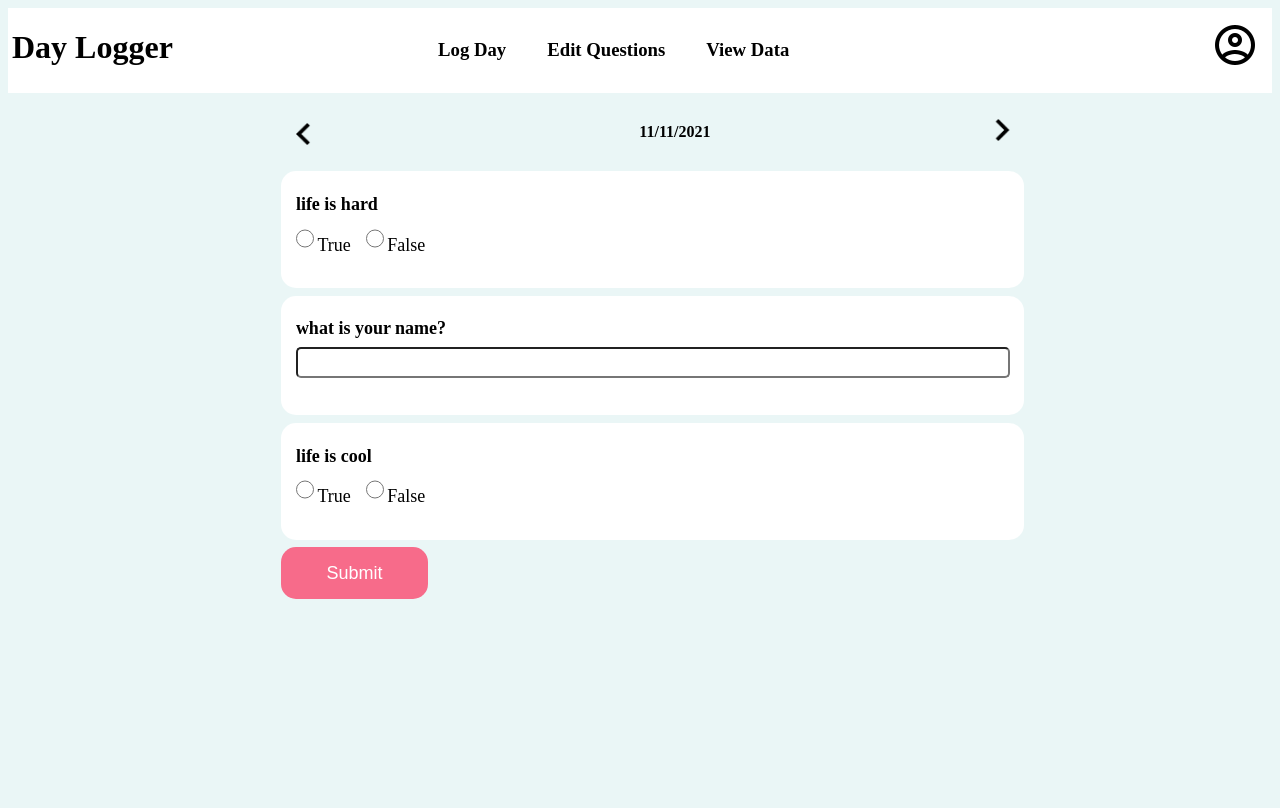
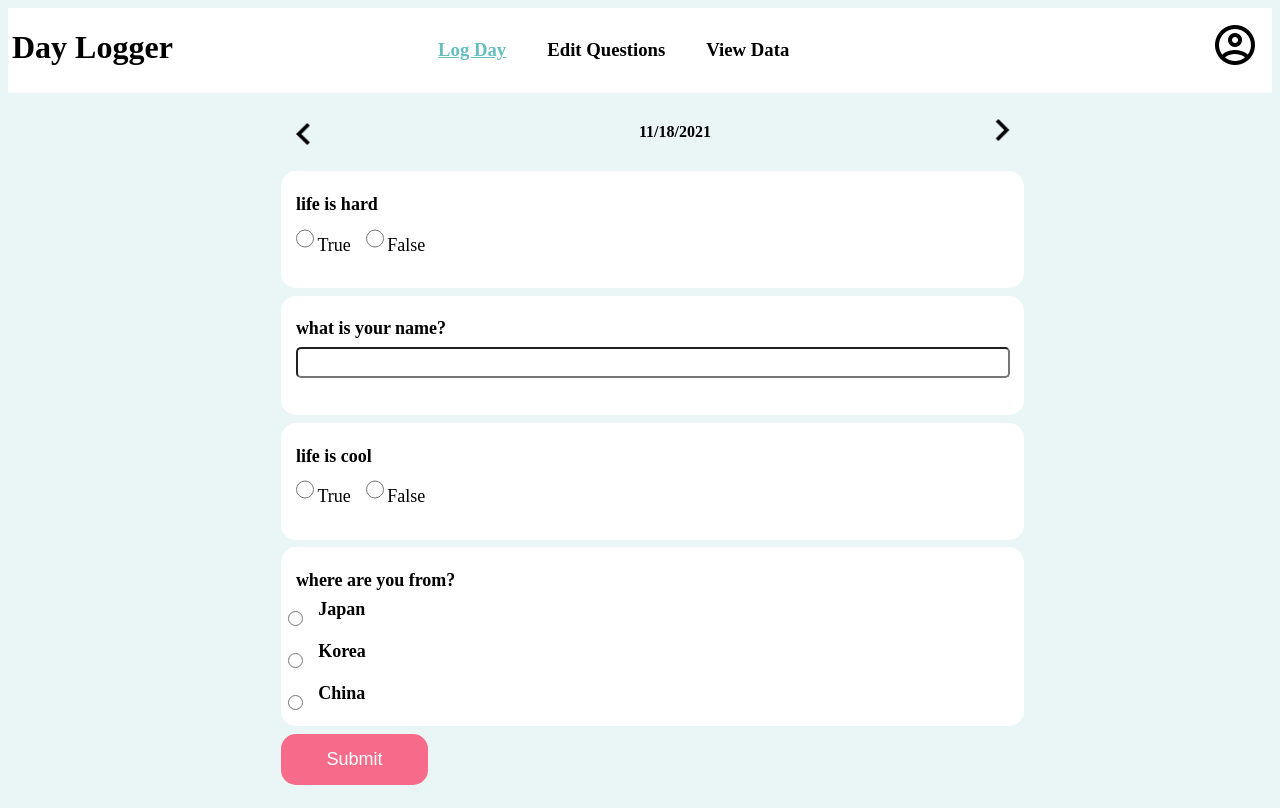
Before and after one commit to minr2kb/cse316-final-project-frontend, a React (Create React App) app: page / in a window 1280 px wide. Built offline with nearby package versions, Linux system fonts and the light colour scheme.

Commit message:
delete button

```diff
--- a/src/App.js
+++ b/src/App.js
@@ -26,14 +26,15 @@ function App() {
 	const [profilePic, setProfilePic] = useState("/profile.png");
 
 	//date
-	const [date, setDate] = useState("11/11/2021");
+	const [date, setDate] = useState(today());
 
 	//question list
 	const [question, setQuestion] = useState(
-		user.question || [
-			{ type: "boolean", content: "life is hard" },
-			{ type: "text", content: "what is your name?" },
-			{ type: "boolean", content: "life is cool" },
+		[
+			{ createdDate:"",questionType: "boolean", questionText: "life is hard", responses:"" },
+			{ createdDate:"",questionType: "text", questionText: "what is your name?", responses:"Kim John" },
+			{ createdDate:"",questionType: "boolean", questionText: "life is cool", responses:""  },
+			{ createdDate:"",questionType: "multipleChoice",questionText: "where are you from?",multipleChoice:["Japan", "Korea", "China"], responses:"" },
 		]
 	);
 
@@ -65,6 +66,23 @@ function App() {
 		setEdit(false);
 	};
 
+	//delete button in edit page
+	const deleteButton = (date)=>{
+		setQuestion(
+			question.filter((q)=>q.createdDate !== date)
+		);
+	}
+
+	//add button in edit page
+	const add = ()=>{
+		const n = {
+			createdDate:"",
+			questionType: "text",
+			questionText: "",
+			responses:"" };
+		  setQuestion([n,...question]);
+	}
+
 	// API
 
 	// profile image input
@@ -92,6 +110,17 @@ function App() {
 		return response.json();
 	}
 
+	//current date format
+
+    function today() {
+		let day = new Date();
+		let year = day.getFullYear();
+		let month = day.getMonth() + 1;
+		let d = day.getDate();
+		return month + "/" + d + "/" + year;
+
+	};
+
 	//return
 
 	return (
@@ -101,6 +130,9 @@ function App() {
 				viewButton={viewButton}
 				editButton={editButton}
 				profileButton={profileButton}
+				logDay={logDay}
+				edit={edit}
+				view={view}
 			/>
 			{logDay && (
 				<Logday
@@ -117,7 +149,13 @@ function App() {
 					setProfilePic={setProfilePic}
 				/>
 			)}
-			{edit && <Edit edit={edit} question={question} />}
+			{edit && (
+				<Edit
+					edit={edit}
+					question={question}
+					deleteButton = {deleteButton}
+				/>
+			)}
 			{view && <View view={view} />}
 		</div>
 	);
--- a/src/components/Edit.js
+++ b/src/components/Edit.js
@@ -3,12 +3,12 @@ import "../css/edit.css";
 
 function Edit(props) {
 	const questionRendering = q => {
-		switch (q?.type) {
+		switch (q?.questionType) {
 			case "boolean":
 				return (
 					<div className="middle">
 						<input
-							value={q?.content}
+							value={q?.questionText}
 							contentEditable="true"
 						></input>
 						<select className="select">
@@ -21,6 +21,7 @@ function Edit(props) {
 							className="delete"
 							alt="delete"
 							src="./delete.png"
+							// onClick = {props.deleteButton(q.createdDate)}
 						/>
 					</div>
 				);
@@ -29,7 +30,7 @@ function Edit(props) {
 				return (
 					<div className="middle">
 						<input
-							value={q?.content}
+							value={q?.questionText}
 							contentEditable="true"
 						></input>
 						<select className="select">
@@ -42,6 +43,7 @@ function Edit(props) {
 							className="delete"
 							alt="delete"
 							src="./delete.png"
+							// onClick = {props.deleteButton(q.createdDate)}
 						/>
 					</div>
 				);
@@ -50,7 +52,7 @@ function Edit(props) {
 				return (
 					<div className="middle">
 						<input
-							value={q?.content}
+							value={q?.questionText}
 							contentEditable="true"
 						></input>
 						<select className="select">
@@ -63,6 +65,7 @@ function Edit(props) {
 							className="delete"
 							alt="delete"
 							src="./delete.png"
+							// onClick = {props.deleteButton(q.createdDate)}
 						/>
 					</div>
 				);
@@ -70,7 +73,7 @@ function Edit(props) {
 			case "multipleChoice":
 				return (
 					<div className="middle">
-						<input value={q.content} contentEditable="true"></input>
+						<input value={q.questionText} contentEditable="true"></input>
 						<select className="select">
 							<option value="1">multiple choice</option>
 							<option value="2">text</option>
@@ -81,6 +84,7 @@ function Edit(props) {
 							className="delete"
 							alt="delete"
 							src="./delete.png"
+							onClick = {props.deleteButton(q?.createdDate)}
 						/>
 						<div className="qList">
 							<ul>
--- a/src/components/Logday.js
+++ b/src/components/Logday.js
@@ -17,11 +17,11 @@ function Logday(props) {
 		props.setDate(date);
 	};
 	const questionRendering = q => {
-		switch (q.type) {
+		switch (q.questionType) {
 			case "boolean":
 				return (
 					<div className="middle">
-						<div className="in">{q?.content}</div>
+						<div className="in">{q?.questionText}</div>
 						<div className="radioDiv">
 							<input
 								type="radio"
@@ -42,15 +42,17 @@ function Logday(props) {
 			case "text":
 				return (
 					<div className="middle">
-						<div className="in">{q?.content}</div>
-						<input></input>
+						<div className="in">{q?.questionText}</div>
+						<input
+							value={q.response}
+						></input>
 					</div>
 				);
 
 			case "number":
 				return (
 					<div className="middle">
-						<div className="in">{q?.content}</div>
+						<div className="in">{q?.questionText}</div>
 						<input type="number"></input>
 					</div>
 				);
@@ -58,7 +60,7 @@ function Logday(props) {
 			case "multipleChoice":
 				return (
 					<div className="middle">
-						<div className="in">{q?.content}</div>
+						<div className="in">{q?.questionText}</div>
 
 						<input
 							type="radio"
@@ -66,8 +68,9 @@ function Logday(props) {
 							name="name"
 						></input>
 						<label htmlFor="true" className="choose2">
-							{q?.choices[0]}
+							{q?.multipleChoice[0]}
 						</label>
+						<br />
 						<br />
 						<input
 							type="radio"
@@ -75,8 +78,9 @@ function Logday(props) {
 							name="name"
 						></input>
 						<label htmlFor="true" className="choose2">
-							{q?.choices[1]}
+							{q?.multipleChoice[1]}
 						</label>
+						<br />
 						<br />
 						<input
 							type="radio"
@@ -84,7 +88,7 @@ function Logday(props) {
 							name="name"
 						></input>
 						<label htmlFor="true" className="choose2">
-							{q?.choices[2]}
+							{q?.multipleChoice[2]}
 						</label>
 					</div>
 				);
--- a/src/components/Navbar.js
+++ b/src/components/Navbar.js
@@ -2,13 +2,19 @@ import React from "react";
 import "../css/navbar.css";
 
 function Navbar(props) {
+
+	const titleStyle = {
+		color:"#66bfbf",
+		textDecoration:"underline"
+	}
+
 	return (
 		<div className="navbar">
 			<h1 className="title">Day Logger</h1>
 			<div className="links">
-				<h3 onClick={props.logDayButton}>Log Day</h3>
-				<h3 onClick={props.editButton}>Edit Questions</h3>
-				<h3 onClick={props.viewButton}>View Data</h3>
+				<h3 onClick={props.logDayButton}><div style={(props.logDay)?titleStyle:{}}>Log Day</div></h3>
+				<h3 onClick={props.editButton}><div style={(props.edit)?titleStyle:{}}>Edit Questions</div></h3>
+				<h3 onClick={props.viewButton}><div style={(props.view)?titleStyle:{}}>View Data</div></h3>
 			</div>
 			<img
 				className="profileImage"
--- a/src/css/edit.css
+++ b/src/css/edit.css
@@ -12,8 +12,9 @@
 }
 .addImage{
     float: right;
-    width: 6%;
-    margin-top: -9%;
+    width: 5%;
+    margin-top: -7%;
+    margin-left:10% ;
 }
 .middle{
     background-color: white;
@@ -55,6 +56,9 @@ input{
     margin-left: 4%;
     font-size: large;
 }
+.smallInput{
+    width: 60%;
+}
 @media screen and (max-width: 800px) {
     .editForm{
       width: 100%;
--- a/src/css/logday.css
+++ b/src/css/logday.css
@@ -64,6 +64,17 @@ input{
 .false{
     width: 2.5%;
 }
+.choose{
+    float: left;
+    width: 2%;
+    margin: 1%;
+    padding: 1%;
+}
+.choose2{
+    margin-left: 1%;
+    margin-top: 1%;
+}
+
 @media screen and (max-width: 800px) {
     .logForm{
       width: 100%;
```
